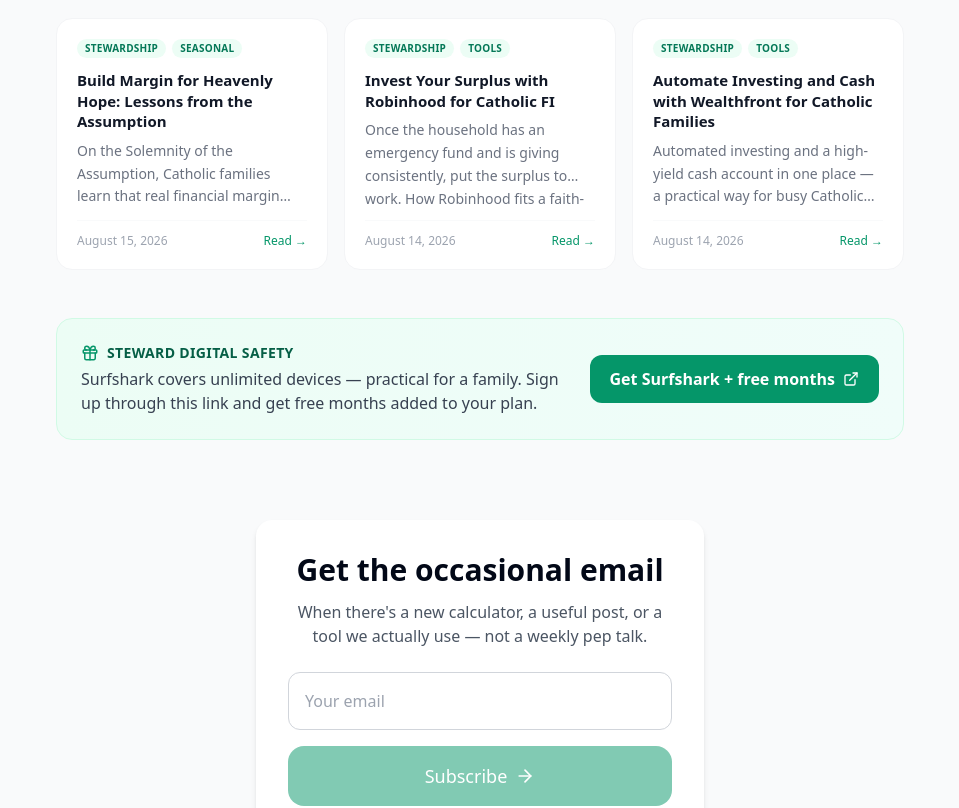
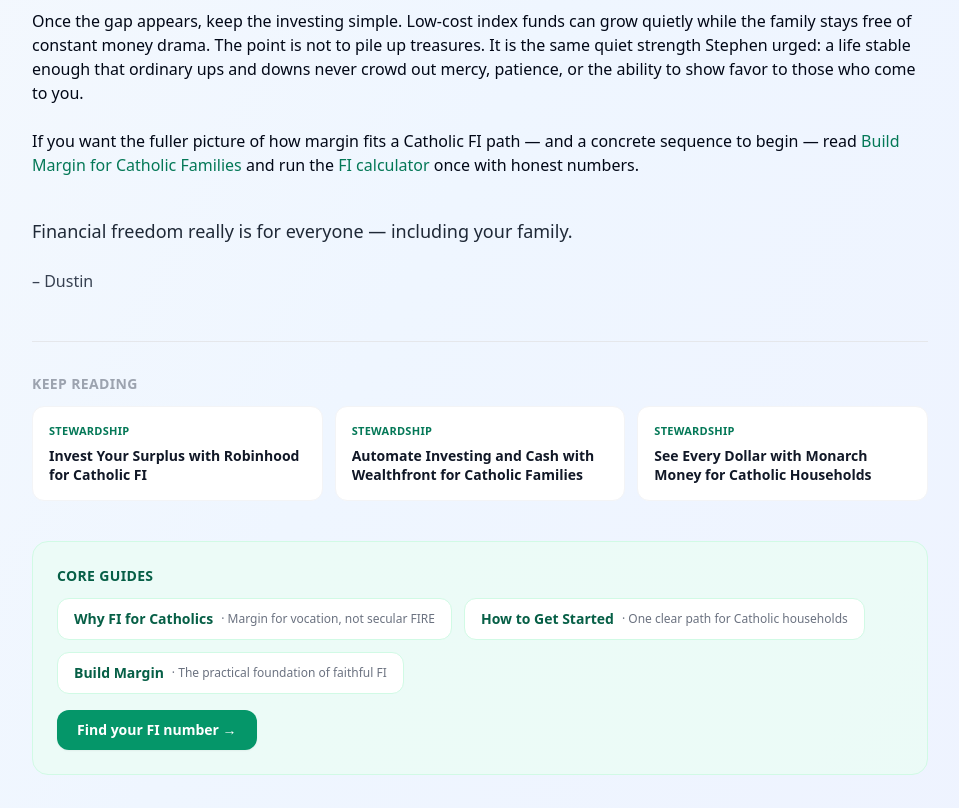
Before and after one commit to daughterpop/super-fi-calc, a React (Vite) app: page /blog/build-margin-for-true-mercy-lessons-from-st-stephen-of-hungary in a window 1280 px wide. Shown: the part 1120-1928 px from the top of the page, without its empty margins (160-1119 px from the left). Built offline with nearby package versions, Linux system fonts and the light colour scheme.

Commit message:
Add daily blog post: Build Margin for True Mercy: Lessons from St. Stephen of Hungary – August 16, 2026

```diff
--- a/src/data/posts.js
+++ b/src/data/posts.js
@@ -1,4 +1,14 @@
 const rawPosts = [
+  {
+    title: 'Build Margin for True Mercy: Lessons from St. Stephen of Hungary',
+    date: 'August 16, 2026',
+    dateSort: '2026-08-16',
+    excerpt: 'On the Memorial of St. Stephen of Hungary, Catholic families learn that real financial margin turns mercy and open-handed hospitality from a heroic stretch into an ordinary, joyful way of life.',
+    readTime: '4 min read',
+    link: '/blog/build-margin-for-true-mercy-lessons-from-st-stephen-of-hungary',
+    tags: ['Stewardship', 'Seasonal'],
+    featured: false
+  },
   {
     title: 'Build Margin for Heavenly Hope: Lessons from the Assumption',
     date: 'August 15, 2026',
--- a/src/main.jsx
+++ b/src/main.jsx
@@ -76,6 +76,7 @@
 import FidelityInLeanSeasonsLessonsFromStsPontianAndHippolytus from './pages/fidelity-in-lean-seasons-lessons-from-sts-pontian-and-hippolytus.jsx';
 import BuildMarginForRadicalLoveLessonsFromStMaximilianKolbe from './pages/build-margin-for-radical-love-lessons-from-st-maximilian-kolbe.jsx';
 import BuildMarginForHeavenlyHopeLessonsFromTheAssumption from './pages/build-margin-for-heavenly-hope-lessons-from-the-assumption.jsx';
+import BuildMarginForTrueMercyLessonsFromStStephenOfHungary from './pages/build-margin-for-true-mercy-lessons-from-st-stephen-of-hungary.jsx';
 
 ReactDOM.createRoot(document.getElementById('root')).render(
   <React.StrictMode>
@@ -155,6 +156,7 @@
           <Route path="/blog/fidelity-in-lean-seasons-lessons-from-sts-pontian-and-hippolytus" element={<FidelityInLeanSeasonsLessonsFromStsPontianAndHippolytus />} />
           <Route path="/blog/build-margin-for-radical-love-lessons-from-st-maximilian-kolbe" element={<BuildMarginForRadicalLoveLessonsFromStMaximilianKolbe />} />
           <Route path="/blog/build-margin-for-heavenly-hope-lessons-from-the-assumption" element={<BuildMarginForHeavenlyHopeLessonsFromTheAssumption />} />
+          <Route path="/blog/build-margin-for-true-mercy-lessons-from-st-stephen-of-hungary" element={<BuildMarginForTrueMercyLessonsFromStStephenOfHungary />} />
 
           <Route path="*" element={<App />} />
         </Routes>
--- /dev/null
+++ b/src/pages/build-margin-for-true-mercy-lessons-from-st-stephen-of-hungary.jsx
@@ -0,0 +1,81 @@
+import React from 'react';
+import { Link } from 'react-router-dom';
+import BlogPostFooter from '../components/BlogPostFooter';
+
+export default function BuildMarginForTrueMercyLessonsFromStStephenOfHungary() {
+  return (
+    <div className="min-h-screen bg-gradient-to-br from-slate-50 via-blue-50 to-indigo-50 py-12 px-4">
+      <div className="max-w-4xl mx-auto prose prose-slate">
+        <h1 className="text-4xl md:text-5xl font-bold text-gray-900 mb-8">
+          Build Margin for True Mercy: Lessons from St. Stephen of Hungary
+        </h1>
+
+        <p className="text-lg text-gray-700 mb-8 leading-relaxed">
+          Hey everyone,
+        </p>
+
+        <p className="text-xl font-semibold text-gray-800 mb-4">
+          Today the Church remembers St. Stephen of Hungary, the first Christian king of the Magyars and a model of just, merciful rule.
+        </p>
+
+        <p className="mb-6">
+          In the Admonitions he left for his son Emeric, Stephen wrote: “Be merciful to all who are suffering violence, keeping always in your heart the example of the Lord who said: ‘I desire mercy and not sacrifice.’” He also commanded his son to show favor not only to kin and the powerful, but to foreigners and everyone who came to him. Mercy and open-handed hospitality were not optional extras for a Christian king — they were part of the royal crown itself.
+        </p>
+
+        <p className="mb-6">
+          For Catholic families on the path to financial independence, the same logic holds. Real{' '}
+          <Link to="/blog/build-margin-for-catholic-families" className="text-emerald-700 font-medium hover:underline">
+            financial margin
+          </Link>{' '}
+          is what turns mercy from a heroic stretch into an ordinary possibility. When the household lives paycheck to paycheck, every request for help, every invitation to hospitality, and every quiet act of almsgiving feels like a threat. When there is a deliberate gap between earning and spending, those same acts become joyful and free.
+        </p>
+
+        <h2 className="text-2xl font-bold text-gray-900 mt-10 mb-4">
+          Why margin makes mercy practical
+        </h2>
+        <p className="mb-6">
+          Stephen knew that a ruler who is constantly anxious about scarcity cannot govern with patience or justice. The same is true in the home. Margin is the practical foundation that lets a family practice the mercy the Gospel requires without the constant mental math of “Can we really afford this?” It protects the ability to welcome, to give, and to respond when someone is suffering violence or need.
+        </p>
+
+        <ul className="list-disc pl-6 space-y-3 mb-8 text-gray-700">
+          <li>Keep a solid emergency fund so an unexpected need in the extended family or parish never forces you into debt or panic.</li>
+          <li>Automate the tithe and a small alms category so generosity is a settled first claim, not a leftover when cash feels tight.</li>
+          <li>Resist lifestyle inflation so raises expand capacity to show favor rather than raise the floor of comfort.</li>
+          <li>Protect time as part of the margin: lower required income frees hours to actually be present to the people God places in front of you.</li>
+        </ul>
+
+        <p className="mb-6">
+          St. Stephen’s advice was written for a young king, yet it speaks directly to parents who want their homes to be places of real Christian hospitality. Building margin through steady, faithful stewardship is one concrete way ordinary families live the same royal virtues in the checkbook and the calendar.
+        </p>
+
+        <h2 className="text-2xl font-bold text-gray-900 mt-10 mb-4">
+          Keep the surplus ordered toward mercy
+        </h2>
+        <p className="mb-6">
+          Once the gap appears, keep the investing simple. Low-cost index funds can grow quietly while the family stays free of constant money drama. The point is not to pile up treasures. It is the same quiet strength Stephen urged: a life stable enough that ordinary ups and downs never crowd out mercy, patience, or the ability to show favor to those who come to you.
+        </p>
+        <p className="mb-6">
+          If you want the fuller picture of how margin fits a Catholic FI path — and a concrete sequence to begin — read{' '}
+          <Link to="/blog/build-margin-for-catholic-families" className="text-emerald-700 font-medium hover:underline">
+            Build Margin for Catholic Families
+          </Link>{' '}
+          and run the{' '}
+          <Link to="/calculators" className="text-emerald-700 font-medium hover:underline">
+            FI calculator
+          </Link>{' '}
+          once with honest numbers.
+        </p>
+
+        <p className="text-lg font-medium text-gray-800 mt-10">
+          Financial freedom really is for everyone — including your family.
+        </p>
+
+        <p className="text-gray-700 font-medium mt-6">
+          – Dustin
+        </p>
+
+        <BlogPostFooter />
+      </div>
+    </div>
+  );
+}
```
Also changed, not shown: 2 other files (tests, documents, lock files or other folders).
